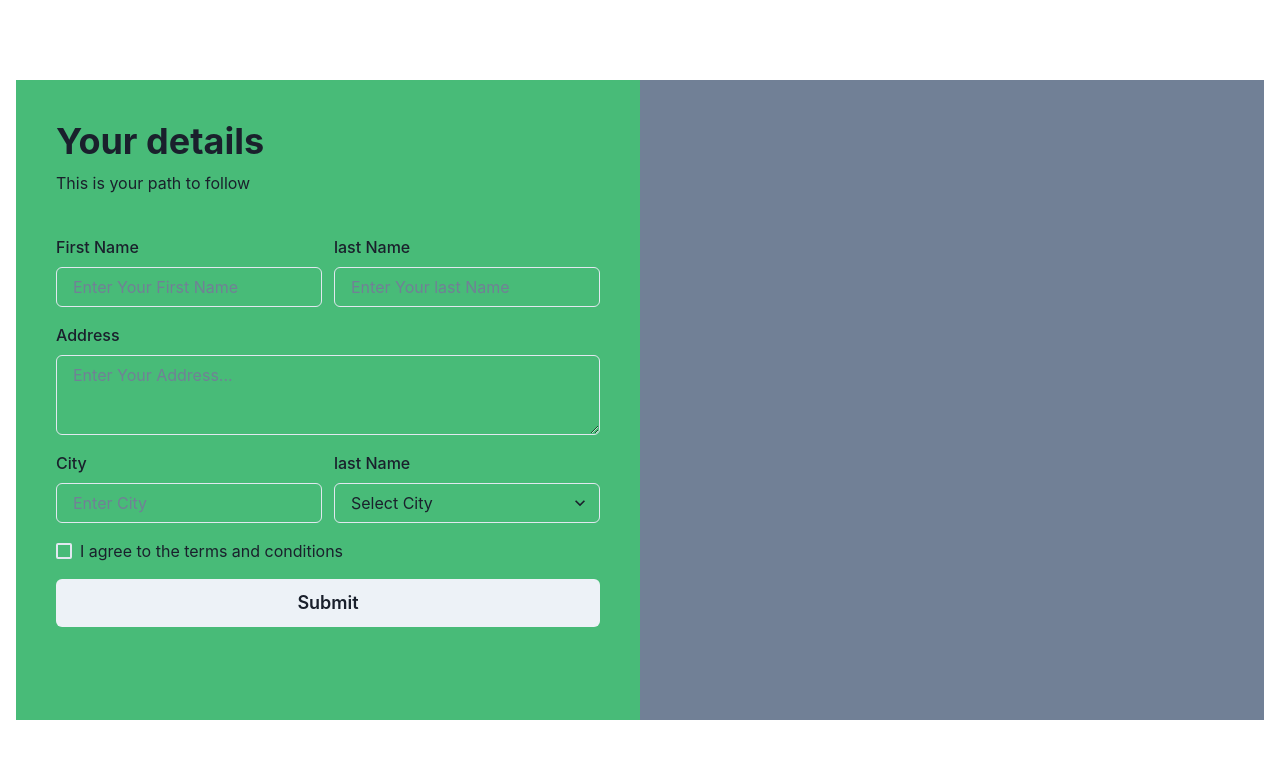
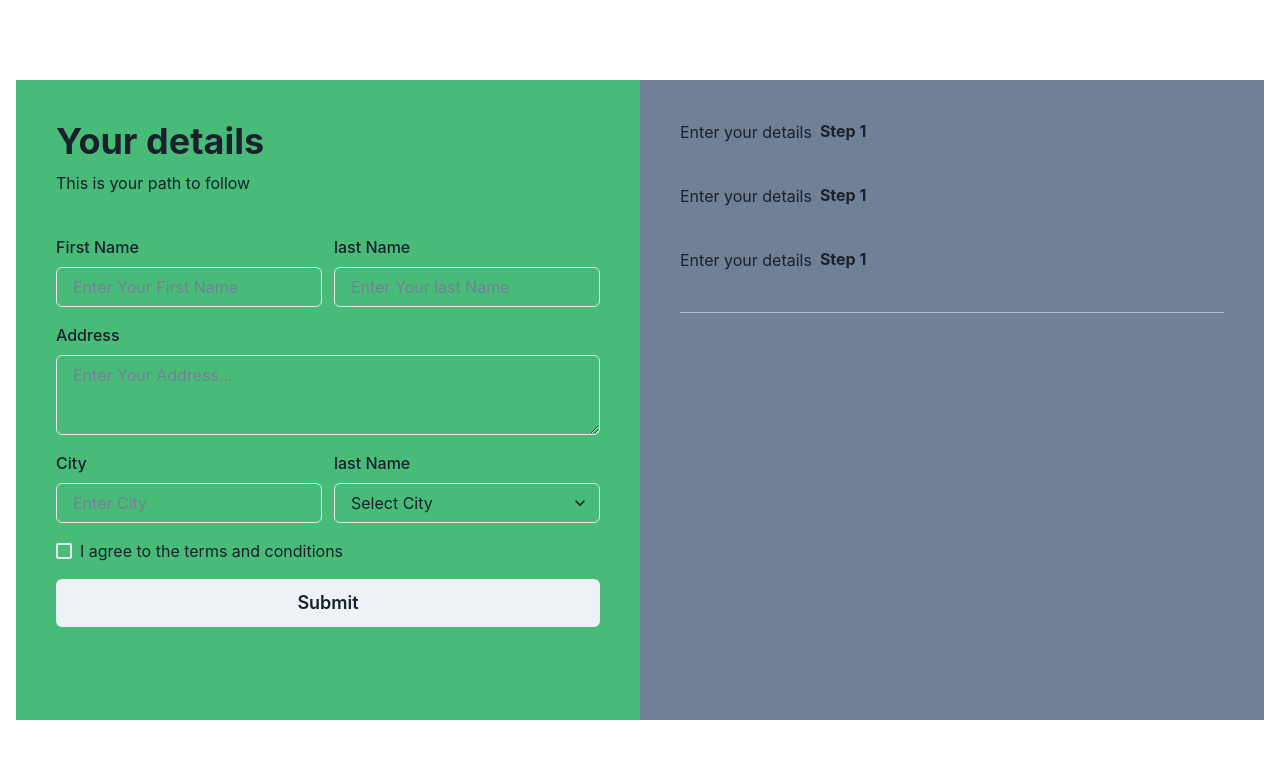
Before and after one commit to ravidhwn01/Chakra-UI, a React (Create React App) app in the folder chakra/: page / in a window 1280 px wide. Shown: the top 758 px of the page. Built offline with nearby package versions, Linux system fonts and the light colour scheme.

Commit message:
hstack and divider component

```diff
--- a/chakra/src/App.js
+++ b/chakra/src/App.js
@@ -2,11 +2,13 @@ import {
   Button,
   Checkbox,
   Container,
+  Divider,
   Flex,
   FormControl,
   FormLabel,
   GridItem,
   Heading,
+  HStack,
   Input,
   Select,
   SimpleGrid,
@@ -46,8 +48,7 @@ function App() {
             <GridItem colSpan={2}>
               <FormControl>
                 <FormLabel>Address</FormLabel>
-                <Textarea placeholder="Enter Your Address...">
-                </Textarea>
+                <Textarea placeholder="Enter Your Address..."></Textarea>
               </FormControl>
             </GridItem>
             <GridItem colSpan={1}>
@@ -59,33 +60,38 @@ function App() {
             <GridItem colSpan={1}>
               <FormControl>
                 <FormLabel>last Name</FormLabel>
-                <Select placeholder="Select City" >
-                  <option value={"india"} >India</option>
+                <Select placeholder="Select City">
+                  <option value={"india"}>India</option>
                 </Select>
               </FormControl>
             </GridItem>
             <GridItem colSpan={2}>
               <FormControl>
-                <Checkbox>
-                  I agree to the terms and conditions
-                </Checkbox>
+                <Checkbox>I agree to the terms and conditions</Checkbox>
               </FormControl>
             </GridItem>
-            <GridItem colSpan={2} >
-            <Button width={"full"} size = "lg" >
-              Submit
-            </Button>
-
+            <GridItem colSpan={2}>
+              <Button width={"full"} size="lg">
+                Submit
+              </Button>
             </GridItem>
           </SimpleGrid>
         </VStack>
-        <VStack
-          bg={"gray.500"}
-          w="full"
-          p={10}
-          spacing={10}
-          align="flex-start"
-        ></VStack>
+        <VStack bg={"gray.500"} w="full" p={10} spacing={10} align="flex-start">
+          <HStack justifyContent={"space-between"}>
+            <Text>Enter your details</Text>
+            <Heading size={"sm"}>Step 1</Heading>
+          </HStack>
+          <HStack justifyContent={"space-between"}>
+            <Text>Enter your details</Text>
+            <Heading size={"sm"}>Step 1</Heading>
+          </HStack>
+          <HStack justifyContent={"space-between"}>
+            <Text>Enter your details</Text>
+            <Heading size={"sm"}>Step 1</Heading>
+          </HStack>
+          <Divider />
+        </VStack>
       </Flex>
     </Container>
   );
```
